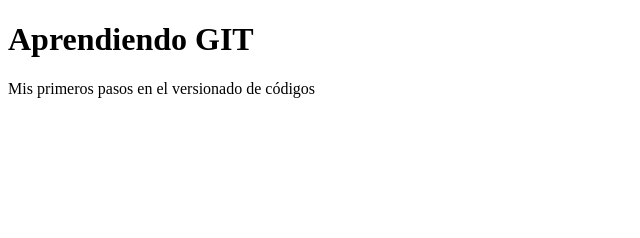
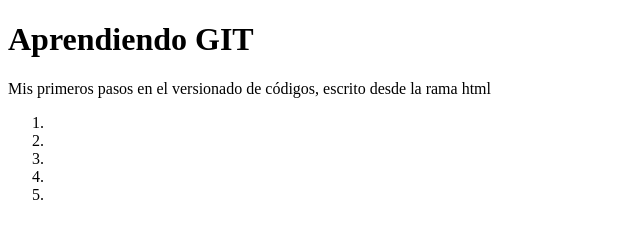
Before and after one commit to fabriciopereyra/git, a plain HTML site: page index.html in a window 1280 px wide. Shown: the whole page, without its empty margins (0-640 px from the left). Drawn offline with Linux system fonts and the light colour scheme.

Commit message:
Agregnado index.js al index.html

```diff
--- a/index.html
+++ b/index.html
@@ -8,6 +8,14 @@
 </head>
 <body>
     <h1>Aprendiendo GIT</h1>
-    <p>Mis primeros pasos en el versionado de códigos</p>
+    <p>Mis primeros pasos en el versionado de códigos, escrito desde la rama html</p>
+    <ol>
+        <li></li>
+        <li></li>
+        <li></li>
+        <li></li>
+        <li></li>
+    </ol>
+    <script src="index.js"></script>
 </body>
 </html>
```
